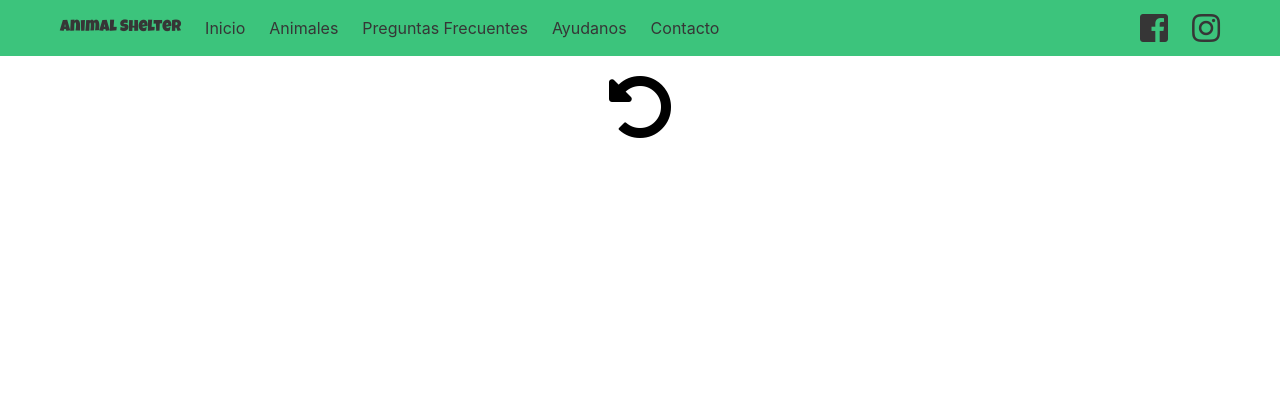
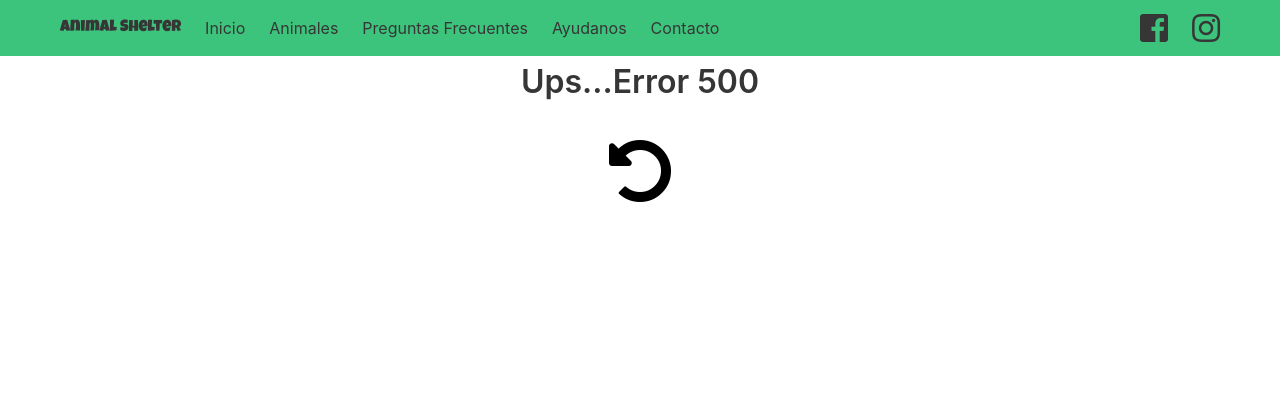
Before and after one commit to arponpes/Animal-Shelter, a Django app: template webapp/templates/500.html in a window 1280 px wide. Shown: the top 420 px of the page. Run offline with Django 3.2, Linux system fonts and the light colour scheme; the template is opened without the code that fills it, so the values that code supplies are empty; some libraries are stand-ins or nearby versions.

Commit message:
bugs in templates

```diff
--- a/webapp/templates/404.html
+++ b/webapp/templates/404.html
@@ -2,7 +2,8 @@
 {% load static from staticfiles %}
 {% block content %}
 {% include 'webapp/_navbar.html' %}
-<div class="container margin-top">
+<div class="container">
+    <div class="margin-top">
         <div class="columns">
             <div class="column is-half">
                 <section class="section">
@@ -26,4 +27,5 @@
             </div>
         </div>
     </div>
+</div>
 {% endblock content %}
--- a/webapp/templates/500.html
+++ b/webapp/templates/500.html
@@ -1,10 +1,12 @@
 {% extends 'webapp/base.html' %}
 {% block content %}
 {% include 'webapp/_navbar.html' %}
-<div class="container center margin-top">
-  <h1 class="title">Ups...Error 500</h1>
-  <a class="is-disabled error-icon " href="{% url 'home' %}">
-        <i class="fas fa-undo-alt "></i>
-    </a>
+<div class="container center">
+    <div class="margin-top">
+        <h1 class="title">Ups...Error 500</h1>
+        <a class="is-disabled error-icon " href="{% url 'home' %}">
+            <i class="fas fa-undo-alt "></i>
+        </a>
+    </div>
 </div>
 {% endblock content %}
```
Lines whose indentation alone changed are shown as unchanged.
